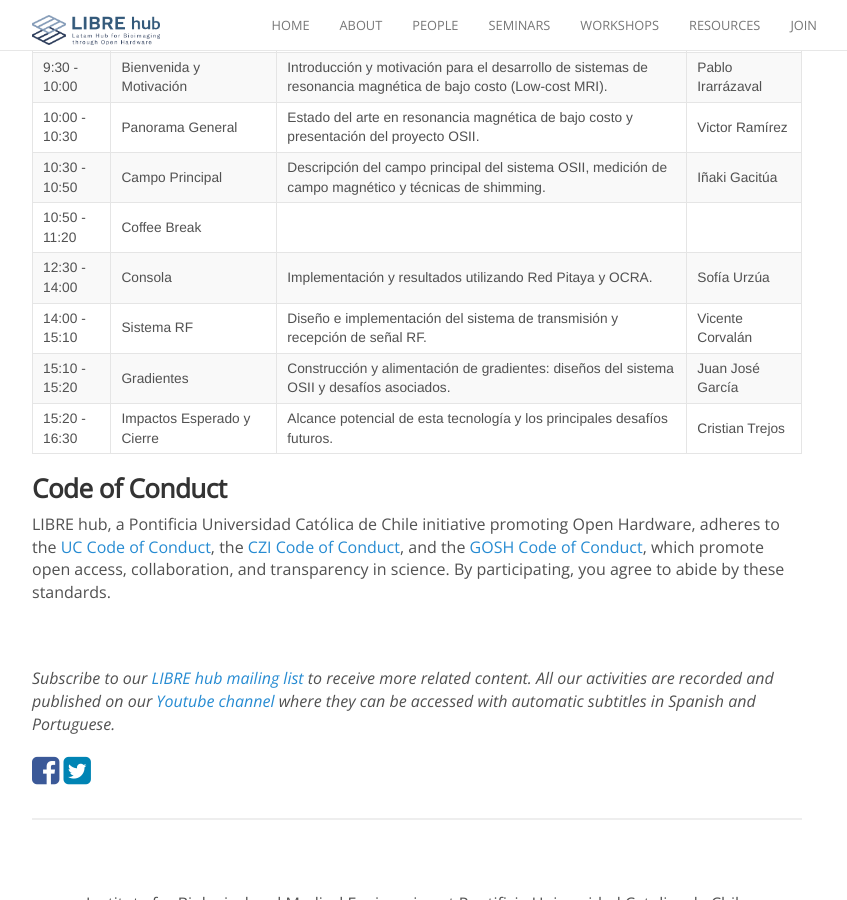
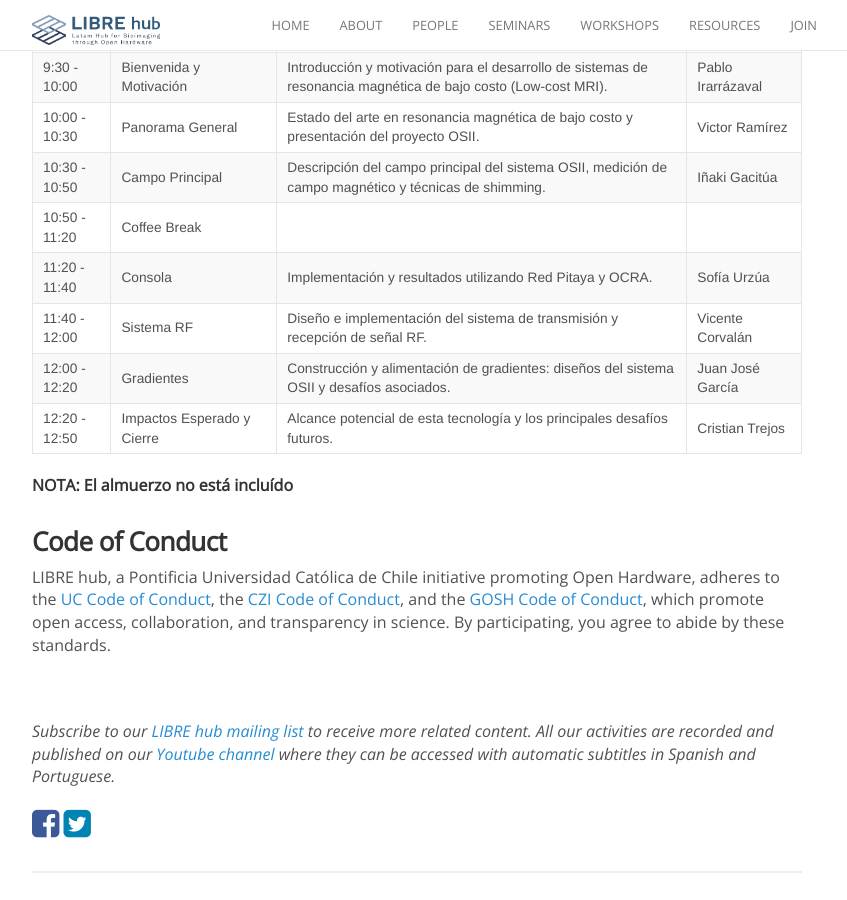
Before and after one commit to LIBREhub/LIBREhub.github.io, a Jekyll site: the page built from _posts/2024-10-24-low-cost-MRI.md, in a window 1280 px wide and 900 px high, scrolled down 681 px. Shown: the whole window, without its empty margins (223-1070 px from the left). Built offline with Jekyll 4.4.1, drawn with Linux system fonts in a browser that asks for light colours; nearby versions of some CDN libraries.

Commit message:
Update agenda

```diff
--- a/_posts/2024-10-24-low-cost-MRI.md
+++ b/_posts/2024-10-24-low-cost-MRI.md
@@ -28,10 +28,12 @@ This event will be held on December 16, 2024, in [San Joaquin](https://www.uc.cl
 | 10:00 - 10:30| Panorama General                              | Estado del arte en resonancia magnética de bajo costo y presentación del proyecto OSII.| Victor Ramírez |
 | 10:30 - 10:50| Campo Principal                               | Descripción del campo principal del sistema OSII, medición de campo magnético y técnicas de shimming.| Iñaki Gacitúa
 | 10:50 - 11:20| Coffee Break                                  |                                                                     |
-| 12:30 - 14:00| Consola                                       | Implementación y resultados utilizando Red Pitaya y OCRA.| Sofía Urzúa |
-| 14:00 - 15:10| Sistema RF                                    | Diseño e implementación del sistema de transmisión y recepción de señal RF.| Vicente Corvalán |
-| 15:10 - 15:20| Gradientes                                    | Construcción y alimentación de gradientes: diseños del sistema OSII y desafíos asociados.| Juan José García |
-| 15:20 - 16:30| Impactos Esperado y Cierre                    | Alcance potencial de esta tecnología y los principales desafíos futuros.| Cristian Trejos |
+| 11:20 - 11:40| Consola                                       | Implementación y resultados utilizando Red Pitaya y OCRA.| Sofía Urzúa |
+| 11:40 - 12:00| Sistema RF                                    | Diseño e implementación del sistema de transmisión y recepción de señal RF.| Vicente Corvalán |
+| 12:00 - 12:20| Gradientes                                    | Construcción y alimentación de gradientes: diseños del sistema OSII y desafíos asociados.| Juan José García |
+| 12:20 - 12:50| Impactos Esperado y Cierre                    | Alcance potencial de esta tecnología y los principales desafíos futuros.| Cristian Trejos |
+
+**NOTA: El almuerzo no está incluído**
 
 ### Code of Conduct
 
```
